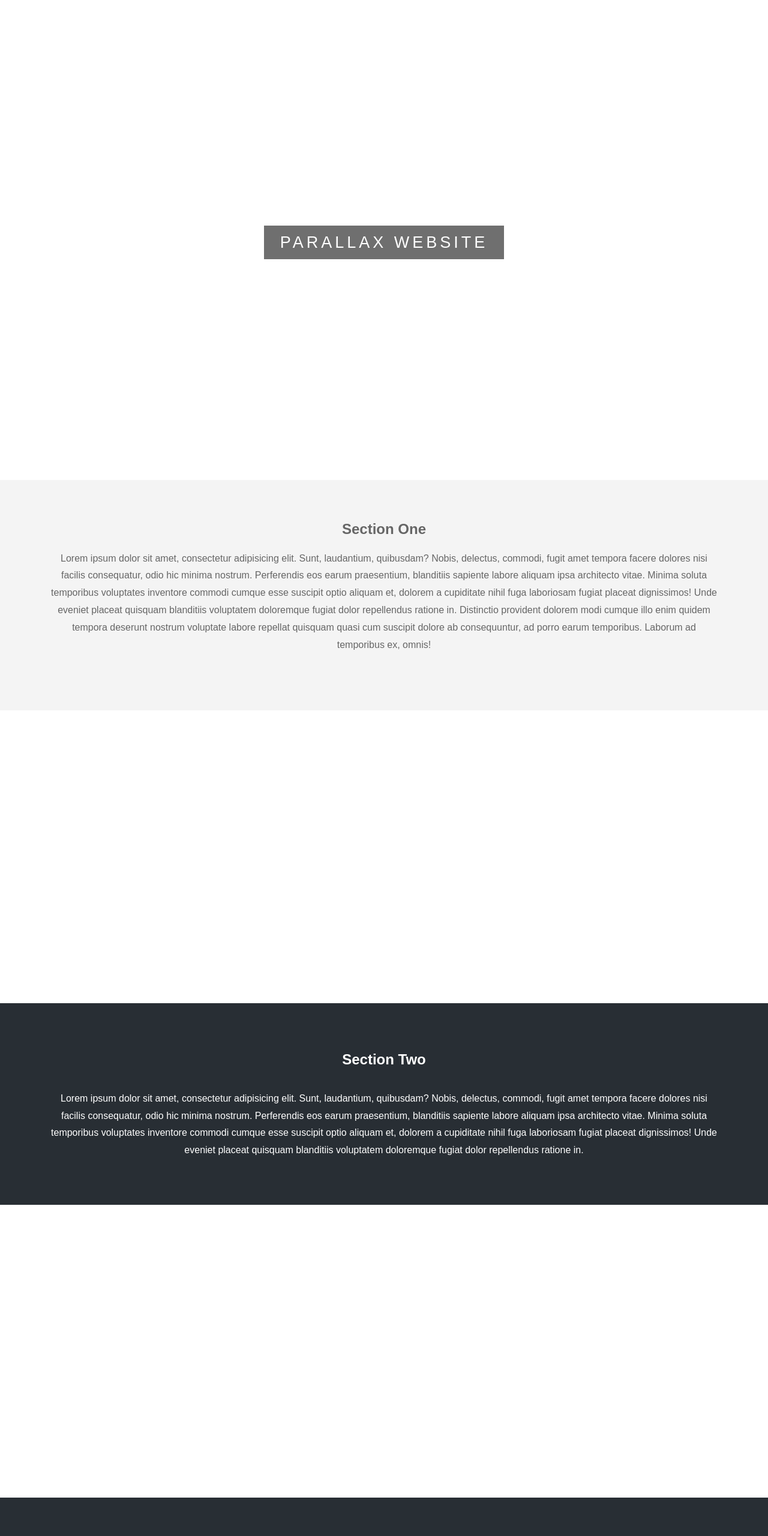
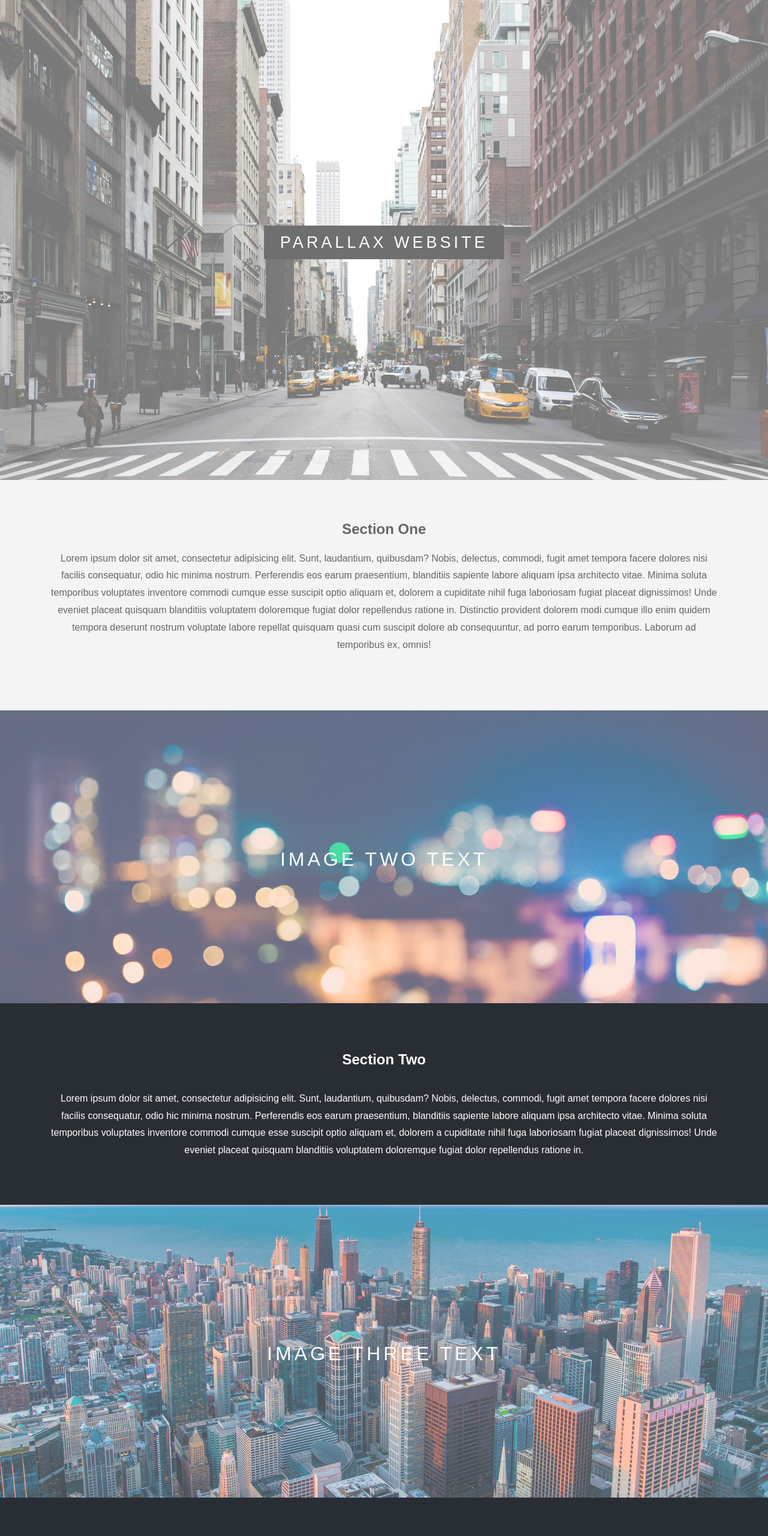
Before and after one commit to Luan-FlavioBr/Parallax, a plain HTML site: page index.html in a window 1280 px wide. Shown: the top 2560 px of the page at 60% size. Drawn offline with Linux system fonts and the light colour scheme; files that its build step writes are made by us from their sources.

Commit message:
[Refactor] Changing src locals

```diff
--- a/index.html
+++ b/index.html
@@ -6,7 +6,7 @@
         <meta name="author" content="Luan">
         <meta name="keywords" content="html5, tecnologia">
         <meta name="description" content="lista de documentos ...">
-        <link rel="stylesheet" href="css/style.css">
+        <link rel="stylesheet" href="style.css">
         <style>
 
         </style>
--- a/style.css
+++ b/style.css
@@ -23,7 +23,7 @@ body, html{
     padding-top: 1vh;
     width: 100%;
     height: 99vh;
-    background-image: url(../images/image1.jpg);
+    background-image: url(image1.jpg);
     display: flex;
     justify-content: center;
     align-items: center;
@@ -63,7 +63,7 @@ body, html{
 }
 
 .pic2 {
-    background-image: url(../images/image2.jpg);
+    background-image: url(image2.jpg);
     padding-top: 1vh;
     width: 100%;
     height: 60vh;
@@ -73,7 +73,7 @@ body, html{
 }
 
 .pic3 {
-    background-image: url(../images/image3.jpg);
+    background-image: url(image3.jpg);
     padding-top: 1vh;
     width: 100%;
     height: 60vh;
```
